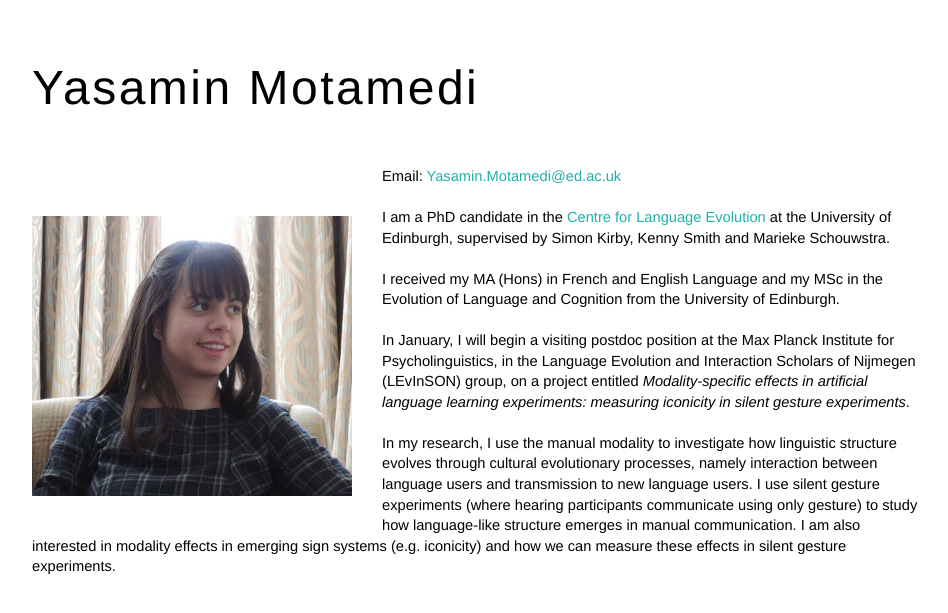
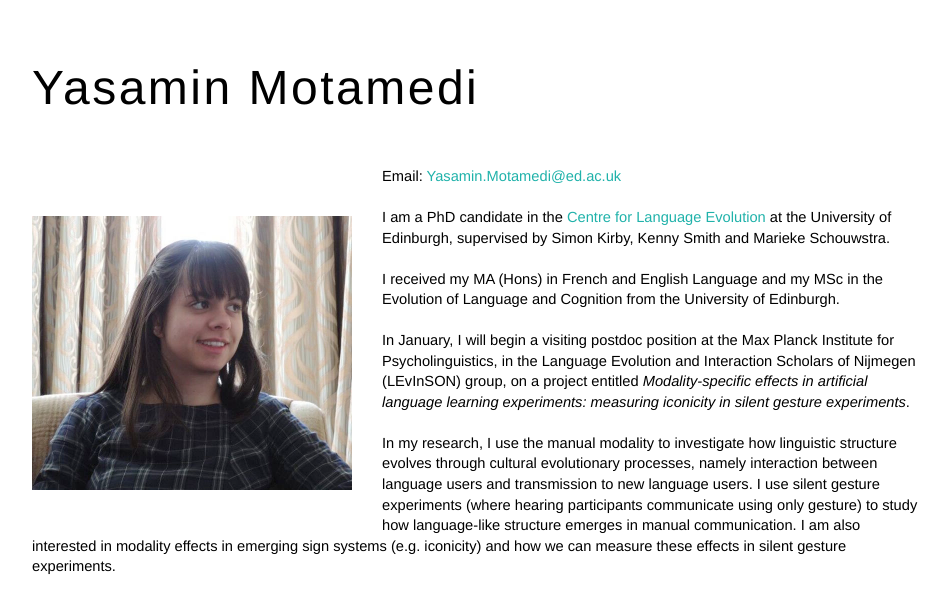
Before and after one commit to ymotamedi/ymotamedi.github.io, a Jekyll site: the page built from index.html, in a window 1280 px wide. Shown: the top 613 px of the page, without its empty margins (160-1108 px from the left). Built offline with Jekyll 4.4.1, drawn with Linux system fonts in a browser that asks for light colours.

Commit message:
Update index.html

```diff
--- a/index.html
+++ b/index.html
@@ -2,7 +2,7 @@
 layout: default
 title: Yasamin Motamedi
 ---
-<p><img src="ym_web2.jpeg" style="float:left;width:320px;height:280px;margin-right:30px;margin-top:50px;margin-bottom:30px">
+<p><img src="ym_web2.jpeg" style="float:left;width:320px;height:274px;margin-right:30px;margin-top:50px;margin-bottom:30px">
   Email: <a href= "mailto:Yasamin.Motamedi@ed.ac.uk">Yasamin.Motamedi@ed.ac.uk</a>
   <br><br>
   I am a PhD candidate in the <a href = "http://www.lel.ed.ac.uk/cle/" target = "_blank">Centre for Language Evolution</a> at the University of Edinburgh,
```
